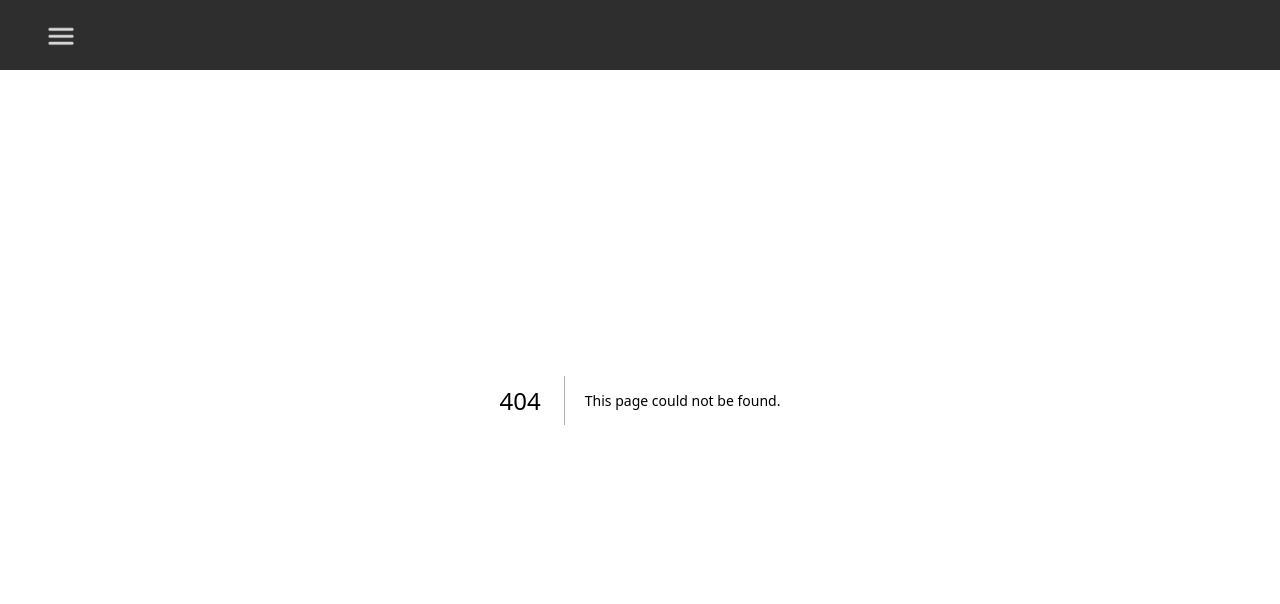
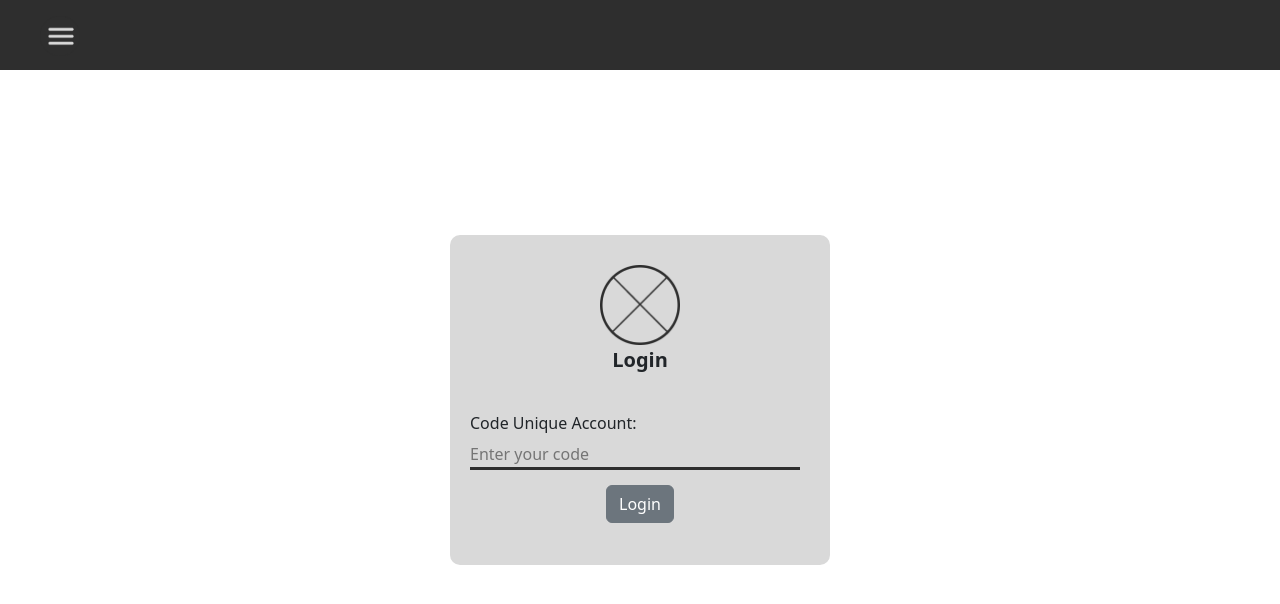
Before and after one commit to Bayumhsa28/project-magang2, a Next.js app in the folder my-app/: page /login in a window 1280 px wide. Before the commit this address had no page. Shown: the top 604 px of the page. Built offline with nearby package versions, Linux system fonts and the light colour scheme.

Commit message:
up
udah masuk database

```diff
--- /dev/null
+++ b/my-app/lib/database.js
@@ -0,0 +1,10 @@
+// lib/database.js
+import { Sequelize } from 'sequelize';
+
+const sequelize = new Sequelize(process.env.DB_NAME, process.env.DB_USER, process.env.DB_PASSWORD, {
+    host: process.env.DB_HOST,
+    port: process.env.DB_PORT,
+    dialect: 'mysql', // atau 'postgres', 'sqlite', dll
+});
+
+export default sequelize;
--- /dev/null
+++ b/my-app/models/User.js
@@ -0,0 +1,70 @@
+import { Model, DataTypes } from 'sequelize';
+import sequelize from '../lib/database';
+
+class User extends Model {}
+
+User.init({
+    id: {
+        type: DataTypes.BIGINT.UNSIGNED,
+        autoIncrement: true,
+        primaryKey: true,
+    },
+    name: {
+        type: DataTypes.STRING,
+        allowNull: true,
+    },
+    nik: {
+        type: DataTypes.STRING,
+        allowNull: false,
+        unique: true,
+    },
+    email: {
+        type: DataTypes.STRING,
+        allowNull: true,
+    },
+    location: {
+        type: DataTypes.STRING,
+        allowNull: true,
+    },
+    locationCode: {
+        type: DataTypes.STRING,
+        allowNull: true,
+    },
+    company: {
+        type: DataTypes.STRING,
+        allowNull: true,
+    },
+    can_download: {
+        type: DataTypes.INTEGER,
+        allowNull: false,
+        defaultValue: 0,
+    },
+    role_id: {
+        type: DataTypes.BIGINT.UNSIGNED,
+        allowNull: true,
+    },
+    store_id: {
+        type: DataTypes.JSON,
+        allowNull: true,
+    },
+    remember_token: {
+        type: DataTypes.STRING(100),
+        allowNull: true,
+    },
+    created_at: {
+        type: DataTypes.DATE,
+        allowNull: true,
+    },
+    updated_at: {
+        type: DataTypes.DATE,
+        allowNull: true,
+    },
+}, {
+    sequelize,
+    tableName: 'customer_users',
+    timestamps: true,
+    createdAt: 'created_at',
+    updatedAt: 'updated_at',
+});
+
+export default User;
--- a/my-app/package.json
+++ b/my-app/package.json
@@ -12,11 +12,14 @@
     "@types/node": "22.6.1",
     "@types/react": "18.3.8",
     "@types/react-dom": "18.3.0",
+    "bootstrap": "^5.3.3",
     "eslint": "8.57.1",
     "eslint-config-next": "14.2.13",
+    "mysql2": "^3.11.3",
     "next": "14.2.13",
     "react": "18.3.1",
     "react-dom": "18.3.1",
+    "sequelize": "^6.37.3",
     "typescript": "5.6.2"
   }
 }
--- /dev/null
+++ b/my-app/src/pages/api/users.js
@@ -0,0 +1,20 @@
+import { NextApiRequest, NextApiResponse } from 'next';
+import sequelize from '../../../lib/database'; // Pastikan jalur ini sesuai
+import User from '../../../models/User';
+
+export default async function handler(req, res) {
+    await sequelize.authenticate(); // Pastikan untuk mengautentikasi koneksi
+
+    if (req.method === 'GET') {
+        try {
+            const users = await User.findAll();
+            res.status(200).json(users); // Kirim data pengguna sebagai respons
+        } catch (error) {
+            console.error(error);
+            res.status(500).json({ error: 'Internal Server Error' });
+        }
+    } else {
+        res.setHeader('Allow', ['GET']);
+        res.status(405).end(`Method ${req.method} Not Allowed`);
+    }
+}
--- a/my-app/src/pages/content1/index.tsx
+++ b/my-app/src/pages/login/index.tsx
@@ -1,11 +1,11 @@
 "use client";
 import React from 'react'
-import Content1View from '@/views/content1';
+import LoginView from '@/views/Login';
 export default function ContentUtama1() {
   return (
     <div>
       {/* <MenuPage /> */}
-      <Content1View />
+      <LoginView />
     </div>
   )
 }
--- /dev/null
+++ b/my-app/src/views/Login/index.tsx
@@ -0,0 +1,25 @@
+import React from 'react';
+import styles from './login.module.css'
+import Logo from '../../pages/images/logo2.png';
+import Image from 'next/image';
+import 'bootstrap/dist/css/bootstrap.min.css';
+
+const LoginView = () => {
+    return (
+      <div className={styles.loginContainer}>
+            <div className={styles.boxLoginContainer}>
+                <div className={styles.logoJudulLogin}>
+                    <Image className={styles.logoLogin} src={Logo} alt={''} />
+                    <p className={styles.judulLogin}>Login</p>
+                </div>
+                <div className={styles.inputLogin}>
+                    <p>Code Unique Account:</p>
+                    <input type="text" placeholder='Enter your code' />
+                </div>
+                <button type="button" className="btn btn-secondary">Login</button>
+            </div>
+        </div>
+    )
+};
+
+export default LoginView;
--- /dev/null
+++ b/my-app/src/views/Login/login.module.css
@@ -0,0 +1,63 @@
+/*----------------Login----------------*/
+
+.loginContainer {
+    margin: 0;
+    padding: 0;
+    justify-content: center;
+    align-items: center;
+    display: flex; /* Flexbox layout untuk box dan box2 */
+    flex-direction: column; /* Elemen berderet kebawah */
+    width: 100vw; /* Lebar penuh */
+    height: 100vh; /* Tinggi penuh */
+}
+
+.boxLoginContainer {
+    align-items: center;
+    display: flex;
+    flex-direction: column; /* Tambahkan ini jika ingin isi box juga berderet ke bawah */
+    width: 380px;
+    height: 330px;
+    border-radius: 10px;
+    background-color: #d9d9d9;
+}
+
+.logoLogin {
+    width: 80px;
+    height: 80px;
+    display: block;
+    justify-content: center;
+    margin: 0 auto; /* Agar berada di tengah */
+}
+
+.logoJudulLogin {
+    justify-content: center;
+    display: block;
+    margin-top: 30px;
+}
+
+.logoJudulLogin p {
+    text-align: center;
+    font-size: 20px;
+    font-weight: bold;
+}
+.inputLogin{
+    margin-top: 20px;
+    width: 340px;
+}
+.inputLogin p{
+    margin: 0;
+}
+.inputLogin input{
+    margin-top: 5px;
+    margin-bottom: 15px;
+    border: none;
+    width: 330px;
+    height: 30px;
+    background-color: #d9d9d9;
+    border-bottom: 3px solid #2E2E2E;
+}
+
+.inputLogin input:focus{
+    outline: none;
+}
+/*-----------------------------------------------------*/
```
Also changed, not shown: 1 other file (tests, documents, lock files or other folders).
